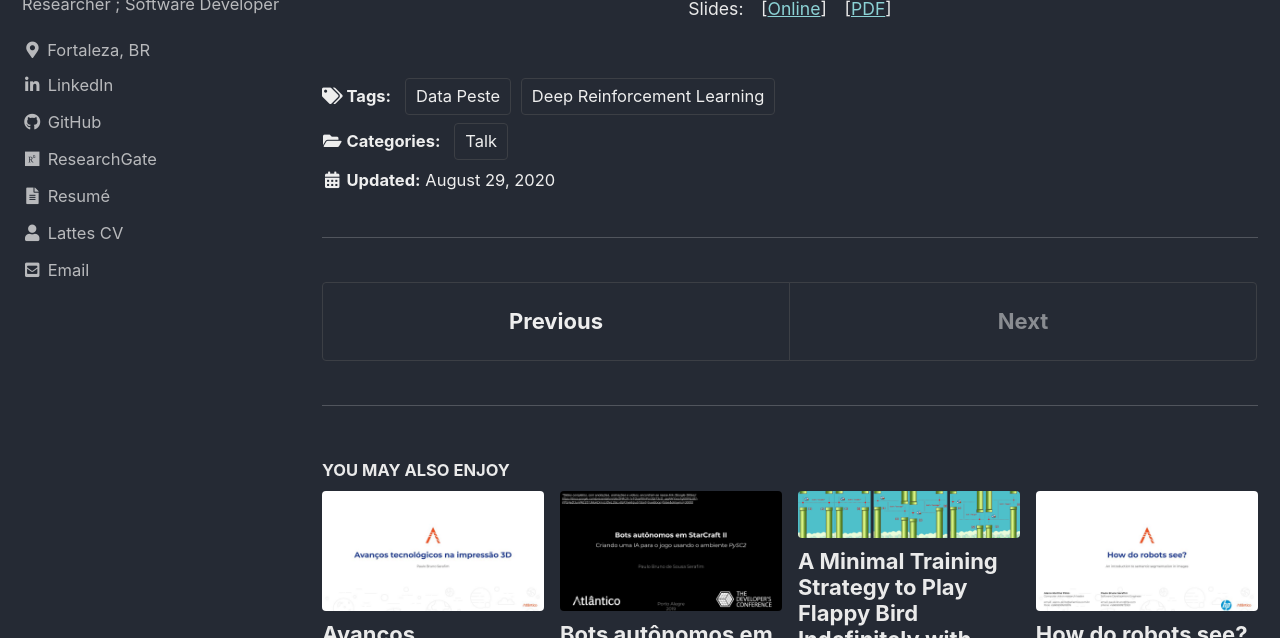
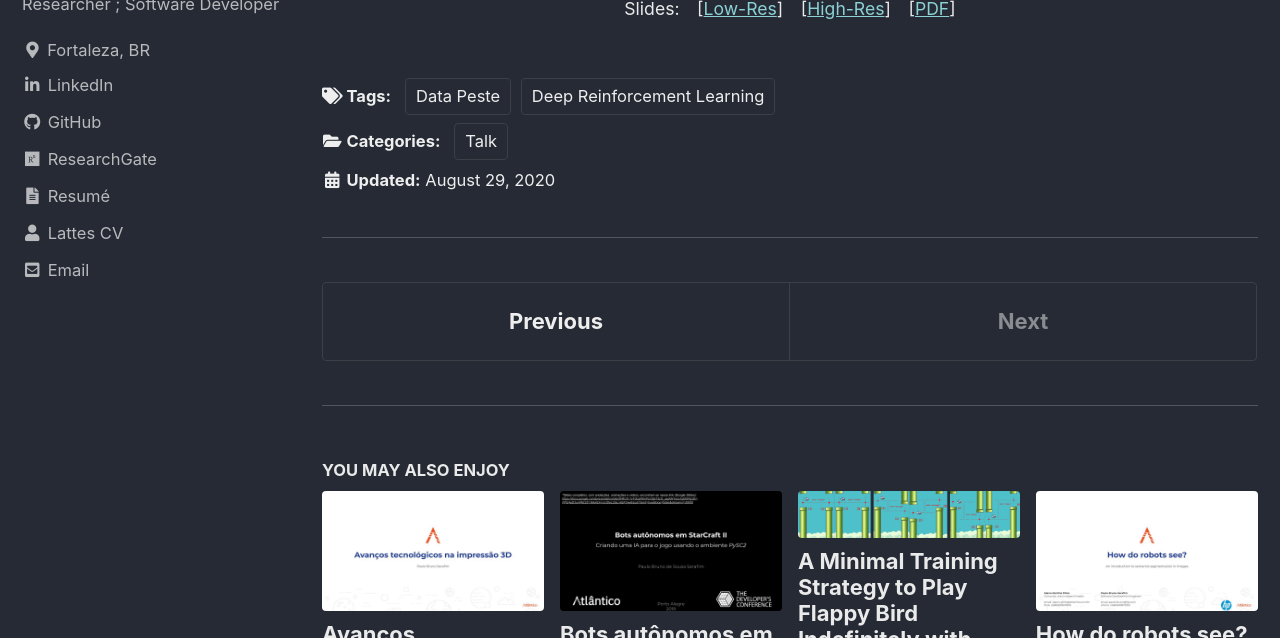
Before and after one commit to paulobruno/PersonalSite, a Jekyll site: the page built from _posts/talks/2020-08-29-todays-ais-beat-humans.md, in a window 1280 px wide and 900 px high, scrolled down 630 px, cut to the strip 262-900 px from the top of the window. Built offline with Jekyll 4.4.1, drawn with Linux system fonts in a browser that asks for light colours; cached includes are drawn as plain includes.

Commit message:
Add a low-res version to improve page loading

```diff
--- a/_posts/talks/2020-08-29-todays-ais-beat-humans.md
+++ b/_posts/talks/2020-08-29-todays-ais-beat-humans.md
@@ -19,4 +19,4 @@ classes: wide
     <iframe style="position:absolute;top:0;left:0;bottom:0;right:0;width:100%;height:100%;border:none" src="https://docs.google.com/presentation/d/e/2PACX-1vRF6ahwF2zg31HyHh5zXoH86UH4HLQ16qud7mEM7esM361JEd1zdWUUkJ7JOrcJVQdTPaHn4SMV30dP/embed?start=true&loop=false&delayms=30000" frameborder="0" allowfullscreen="true" mozallowfullscreen="true" webkitallowfullscreen="true"></iframe>
 </div>
 
-Slides: [[Online](https://docs.google.com/presentation/d/e/2PACX-1vRF6ahwF2zg31HyHh5zXoH86UH4HLQ16qud7mEM7esM361JEd1zdWUUkJ7JOrcJVQdTPaHn4SMV30dP/pub?start=true&loop=false&delayms=30000)] [[PDF](/assets/pdfs/DrlTodaysAIsBeatHumans.pdf)]
+Slides: [[Low-Res](https://docs.google.com/presentation/d/e/2PACX-1vRF6ahwF2zg31HyHh5zXoH86UH4HLQ16qud7mEM7esM361JEd1zdWUUkJ7JOrcJVQdTPaHn4SMV30dP/pub?start=true&loop=false&delayms=30000)] [[High-Res](https://docs.google.com/presentation/d/e/2PACX-1vRU1VBC4xhLgpTJ-bjNe-K6JCl8pcYGyPDvo3xLTmev6P4mWhWhbsCYKUq-cXmGo2KsNb84i3H2A7Yl/pub?start=true&loop=false&delayms=30000)] [[PDF](/assets/pdfs/DrlTodaysAIsBeatHumans.pdf)]
```
